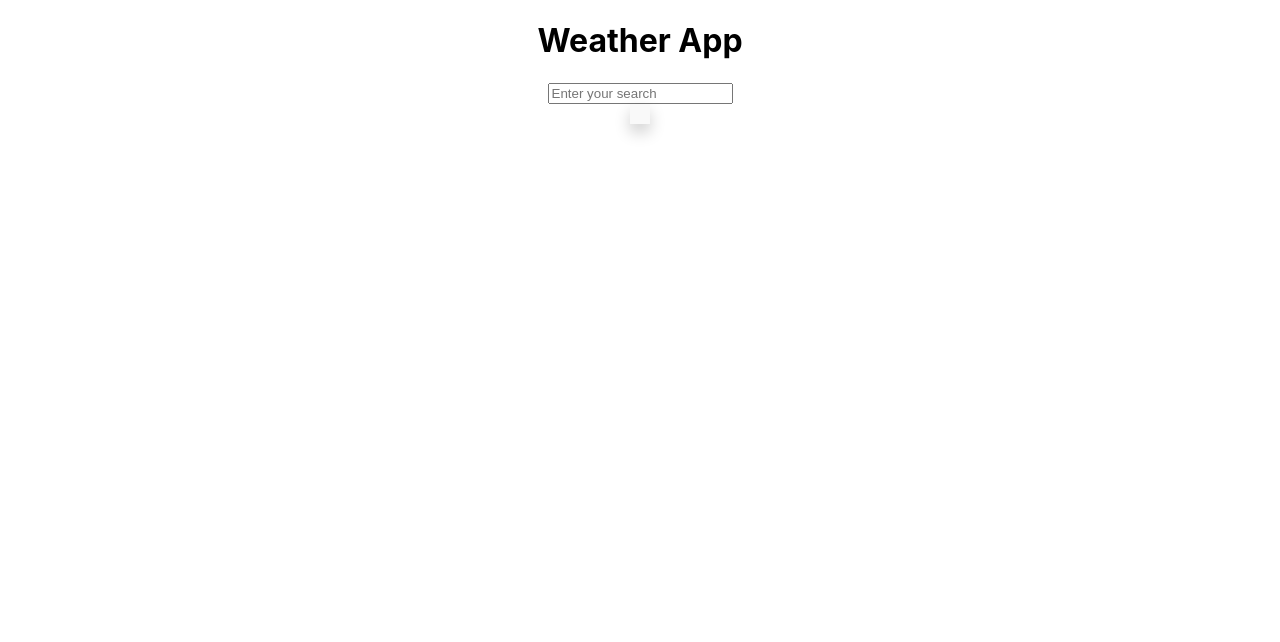
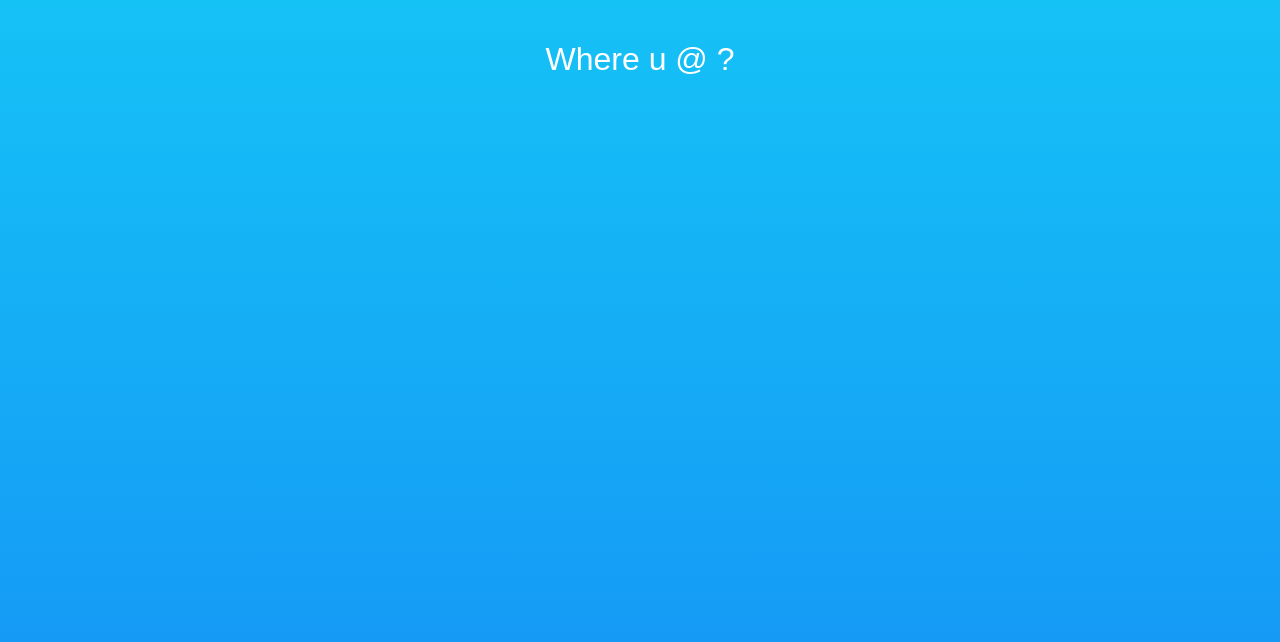
Before and after one commit to pukii1/react-weather, a React (Create React App) app: page / in a window 1280 px wide. Shown: the top 642 px of the page. Built offline with nearby package versions, Linux system fonts and the light colour scheme.

Commit message:
cleaned up App.js a little, added comments etc. completed last TODO concering the autoUrl, added some basic styles

```diff
--- a/src/App.css
+++ b/src/App.css
@@ -1,3 +1,25 @@
 .App {
+  margin-top: 40px;
   text-align: center;
 }
+.App .icon {
+  font-size: 1.5em;
+  margin-right: 10px;
+}
+.App .locationInput {
+  background-color: transparent;
+  border: none;
+  text-align: center;
+  color: white;
+  font-size: 2em;
+}
+.App .locationInput::-moz-placeholder {
+  color: white;
+}
+.App .locationInput::placeholder {
+  color: white;
+}
+.App .locationInput:focus {
+  border: none;
+  outline: none;
+}/*# sourceMappingURL=App.css.map */
--- a/src/App.js
+++ b/src/App.js
@@ -1,5 +1,8 @@
 import './App.css';
 import Dropdown from './components/Dropdown';
+import { FontAwesomeIcon } from '@fortawesome/react-fontawesome';
+import { faMapMarkerAlt } from '@fortawesome/free-solid-svg-icons';
+
 import { useState, useEffect } from 'react';
 import { debounce } from 'lodash';
 
@@ -7,17 +10,18 @@ import { debounce } from 'lodash';
 function App() {
   //lodash delay time in ms
   const delayTime = 3000;
+  //flag denoting if a location has been selected from the dropdown suggestions
+  const [selectedLocation, setSelectedLocation] = useState(false);
+  //Autocomplete fetch URL
+  const [autoUrl, setAutoUrl] = useState("");
   //Autocomplete API Key
   const autoAPIKey = "85d1e69a6f9b4e08b4226c0465384f18";
   //weather API key
   const weatherAPIKey = "020fdb36b8b179cde66157d24221cac6";
-  //Autocomplete fetch URL
-  const autocompleteUrl1 = "https://api.geoapify.com/v1/geocode/autocomplete?text="
-  const autoCompleteUrl2 = "&type=city&format=json&apiKey=" + autoAPIKey;
   //weather url
   const [weatherUrl, setWeatherUrl] = useState("");
   //search value
-  const [value, setValue] = useState("");
+  const [location, setLocation] = useState("");
   const [error, setError] = useState(null);
   const [loading, setLoading] = useState(false);
   //weather data + weather fetch error
@@ -27,12 +31,31 @@ function App() {
   const [suggestions, setSuggestions] = useState([]);
 
 
-  //callback to poplate weather data + weather error consts
+  /**
+   * callback to poplate weather data + weather error consts
+   * @param {*} data data received from the weather fetch
+   * @param {*} error potential error received from the weather fetch
+   */
   const fetchWeatherCallback = (data, error)=>{
     setWeatherData(data);
     setWeatherError(error)
   }
-  //trigger weather data fetch once coords change
+  /**
+   * autocomplete fetch callback used to populate
+   * the location suggestions, autocompleteError + loading state
+   * @param {*} data location suggestions received from the autocomplete fetch
+   * @param {*} error potential error
+   * @param {*} loading loading state
+   */
+  const fetchCallback = (data, error, loading)=> {
+    setSuggestions(data);
+    setError(error);
+    setLoading(loading);
+  }
+
+  /**
+   * UseEffect to trigger weather data fetch once coords change
+   */
   useEffect(()=>{
     console.log(`fetching ${weatherUrl}`)
     fetch(weatherUrl)
@@ -54,29 +77,62 @@ function App() {
     });
   }, [weatherUrl])
 
-  //setting new location coords
-  const setCoords = (lat, lon)=>{
+
+  /**
+   * UseEffect to trigger autocomplete fetch
+   *  after @delayTime ms once @location changes via debounce
+   */
+   useEffect(() => {
+    if(location.length > 0){
+      const debouncedFetch = debounce(() => {
+        setLoading(true);
+        setAutoUrl(`https://api.geoapify.com/v1/geocode/autocomplete?text=${location}&type=city&format=json&apiKey=${autoAPIKey}`);
+      }, delayTime);
+
+      debouncedFetch();
+
+      return () => {
+        // Cancel the debounced function if the component unmounts
+        // or the value changes before the debounce time
+        debouncedFetch.cancel();
+      };
+    }
+  }, [location]);
+
+  /**
+   * Fetches locations when location is updated
+   */
+  useEffect(()=>{
+      fetchLocations(autoUrl, fetchCallback);
+  }, [autoUrl])
+
+  /**
+   * Helper function passed to Dropdown child comp
+   * inserts the coords of the selected location into
+   * the url for the weather api call
+   * passes city name + country code to update location display in the input field
+   * @param {} city city name of the selected location
+   * @param {*} country_code country code of the selected location
+   * @param {*} lat latitude of the selected location
+   * @param {*} lon longitude of the selected location
+   */
+  const setCoords = (city, country_code,lat, lon)=>{
+    //update input value to display selected location
+    setLocation(`${city}, ${country_code}`)
+    setSelectedLocation(true);
+    //put locations coords into weather fetch url
     setWeatherUrl(`https://api.openweathermap.org/data/2.5/forecast?lat=${lat}&lon=${lon}&appid=${weatherAPIKey}`);
     console.log(`setting coords lat:${lat}, lon:${lon}`)
   }
 
-  //fetch callback
-  const fetchCallback = (data, error, loading)=> {
-    console.log("setting suggestions")
-    console.log("data...");
-    console.log( loading)
-    setSuggestions(data);
-    setError(error);
-    setLoading(loading);
-  }
-  useEffect(()=>{
-    console.log(suggestions)
-  }, [suggestions])
 
 
-  //use lodash to delay fetch trigger to minimize API calls
-  //calls useFetch only after user has stopped typing or paused for [delayTime]
-  const fetchThis = (url, callback) => {
+  /**
+   * Fetch function to fetch autocomplete suggestions
+   * @param {} url autocomplete fetch url
+   * @param {*} callback callback to populate data, error, loading consts w fetched data
+   */
+  const fetchLocations = (url, callback) => {
     fetch(url)
       .then(res => {
         // If data fetching failed, throw an error with an error message
@@ -93,49 +149,56 @@ function App() {
       .catch(err => {
         callback( null, err.message, null);
       });
+    };
+
+    /**
+     * Change handler for location input
+     * updates selectedLocationFlag to false to display the location suggestion dropdown
+     * sets location input value to content of the input field
+     * @param {*} e event
+     */
+  const handleInputChange = (e) => {
+    setSelectedLocation(false);
+    setLocation(e.target.value);
   };
 
-  const handleInputChange = (e) => {
-    setValue(e.target.value);
+  /**
+   * Click handler for location input
+   * clears location input field when clicked
+   */
+  const handleInputClick = () => {
+    setLocation('');
   };
 
-  useEffect(() => {
-    if(value.length > 0){
-      const debouncedFetch = debounce(() => {
-        setLoading(true);
-        let autocompleteUrl = autocompleteUrl1 + value + autoCompleteUrl2;
-        fetchThis(autocompleteUrl, fetchCallback);
-      }, delayTime);
 
-      debouncedFetch();
-
-      return () => {
-        debouncedFetch.cancel(); // Cancel the debounced function if the component unmounts or the value changes before the debounce time
-      };
-    }
-
-  }, [value]);
-
-
-
+/**
+ * Helper function to convert kelvin to celsius
+ * @param {} k temp in kelvin
+ * @returns temp in celsius
+ */
   //converts kelvin to celsius
   const toCelsius = (k)=>{
     return Math.floor(k-273.15)
   }
+
+
+
   return (
     <div className="App">
-      <h1>Weather App</h1>
+      {/*<FontAwesomeIcon className="icon" icon={faMapMarkerAlt} />*/}
       <input
+      className="locationInput"
         type="text"
-        value={value}
+        value={location}
         onChange={handleInputChange}
-        placeholder="Enter your search"
+        onClick={handleInputClick}
+        placeholder="Where u @ ?"
        />
        {error && <p>{error.message}</p>}
        {loading ?
         <p>Loading...</p> :
         <div>
-          {suggestions && <Dropdown setCoords={setCoords} suggestions={suggestions}/>}
+          {suggestions && !selectedLocation && <Dropdown setCoords={setCoords} suggestions={suggestions}/>}
         </div>}
         {weatherData && <p>temp max: {toCelsius(weatherData.temp)}°</p>}
     </div>
--- a/src/components/Dropdown.jsx
+++ b/src/components/Dropdown.jsx
@@ -8,7 +8,7 @@ export default function Dropdown({suggestions, setCoords}) {
         <div className="dropdown-content">
 
             {suggestions.map((suggestion, i)=>{
-                return (<a href="#" onClick={()=>{setCoords(suggestion.lat, suggestion.lon)}} key={i}>
+                return (<a href="#" onClick={()=>{setCoords(suggestion.city, suggestion.country_code, suggestion.lat, suggestion.lon)}} key={i}>
                     {suggestion.city},
                     {suggestion.country},
                     {suggestion.country_code}
--- a/src/index.css
+++ b/src/index.css
@@ -5,9 +5,9 @@ body {
     sans-serif;
   -webkit-font-smoothing: antialiased;
   -moz-osx-font-smoothing: grayscale;
+  color:white;
+  background: linear-gradient(to bottom, #15c2f6, #1591f6);
 }
-
-code {
-  font-family: source-code-pro, Menlo, Monaco, Consolas, 'Courier New',
-    monospace;
+html{
+  height:100%;
 }
--- a/src/styles/Dropdown.css
+++ b/src/styles/Dropdown.css
@@ -1,11 +1,9 @@
 /* Styling for the drop-down menu */
 .dropdown {
-  position: relative;
   display: inline-block;
   /* Styling for the drop-down content */
 }
 .dropdown .dropdown-content {
-  position: absolute;
   background-color: #f9f9f9;
   box-shadow: 0px 8px 16px 0px rgba(0, 0, 0, 0.2);
   padding: 10px;
```
Also changed, not shown: 1 other file (tests, documents, lock files or other folders).
